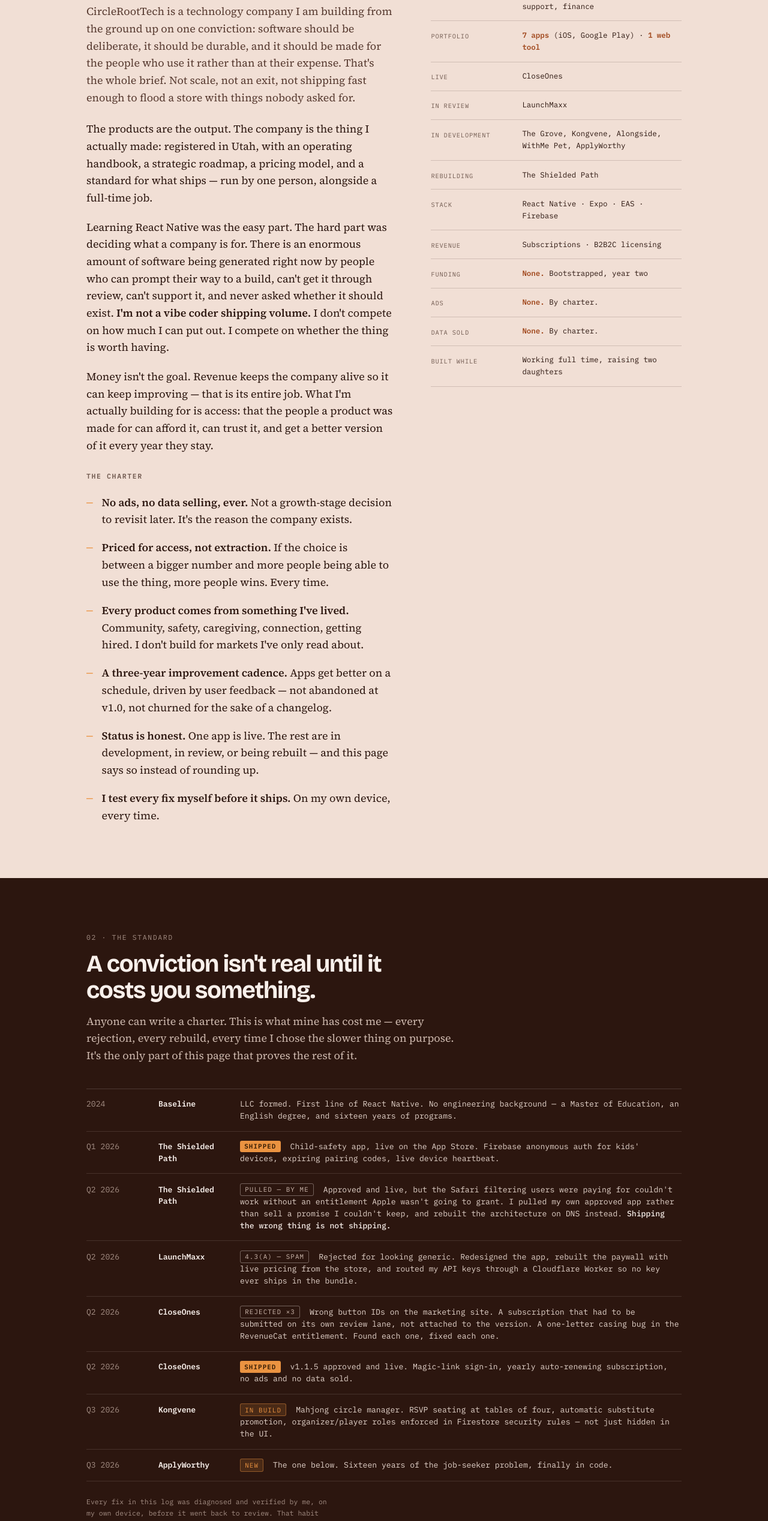
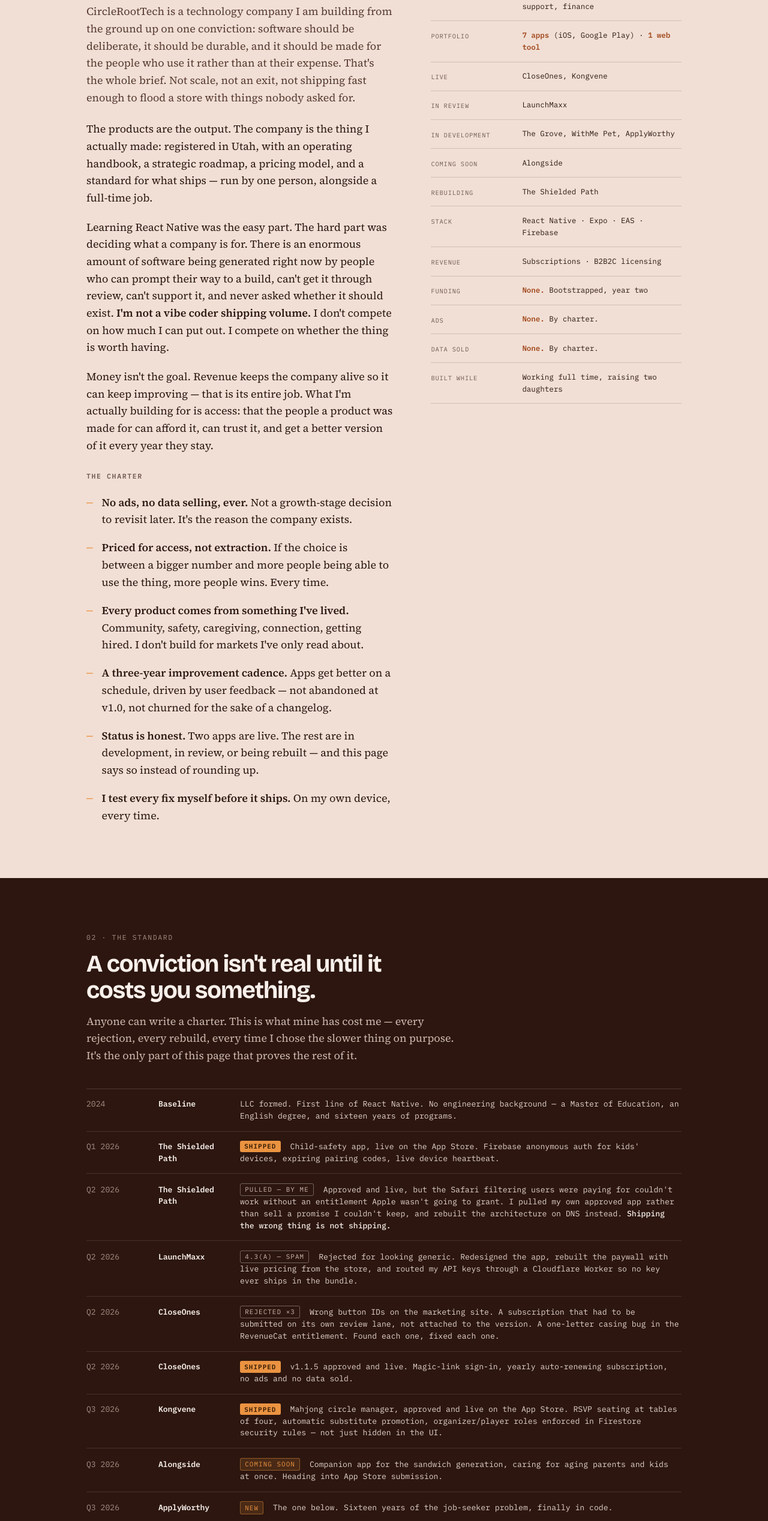
Before and after one commit to maribella83/circleroottech.github.io, a plain HTML site: page index.html in a window 1280 px wide. Shown: the part 1041-3577 px from the top of the page at 60% size. Drawn offline with nearby package versions, Linux system fonts and the light colour scheme.

Commit message:
Update index.html

```diff
--- a/index.html
+++ b/index.html
@@ -92,7 +92,7 @@
           <li><b>Priced for access, not extraction.</b> If the choice is between a bigger number and more people being able to use the thing, more people wins. Every time.</li>
           <li><b>Every product comes from something I've lived.</b> Community, safety, caregiving, connection, getting hired. I don't build for markets I've only read about.</li>
           <li><b>A three-year improvement cadence.</b> Apps get better on a schedule, driven by user feedback — not abandoned at v1.0, not churned for the sake of a changelog.</li>
-          <li><b>Status is honest.</b> One app is live. The rest are in development, in review, or being rebuilt — and this page says so instead of rounding up.</li>
+          <li><b>Status is honest.</b> Two apps are live. The rest are in development, in review, or being rebuilt — and this page says so instead of rounding up.</li>
           <li><b>I test every fix myself before it ships.</b> On my own device, every time.</li>
         </ul>
       </div>
@@ -102,9 +102,10 @@
         <div><dt>Founded</dt><dd>2024</dd></div>
         <div><dt>Headcount</dt><dd><b>1</b> — founder, engineer, designer, support, finance</dd></div>
         <div><dt>Portfolio</dt><dd><b>7 apps</b> (iOS, Google Play) &middot; <b>1 web tool</b></dd></div>
-        <div><dt>Live</dt><dd>CloseOnes</dd></div>
+        <div><dt>Live</dt><dd>CloseOnes, Kongvene</dd></div>
         <div><dt>In review</dt><dd>LaunchMaxx</dd></div>
-        <div><dt>In development</dt><dd>The Grove, Kongvene, Alongside, WithMe Pet, ApplyWorthy</dd></div>
+        <div><dt>In development</dt><dd>The Grove, WithMe Pet, ApplyWorthy</dd></div>
+        <div><dt>Coming soon</dt><dd>Alongside</dd></div>
         <div><dt>Rebuilding</dt><dd>The Shielded Path</dd></div>
         <div><dt>Stack</dt><dd>React Native &middot; Expo &middot; EAS &middot; Firebase</dd></div>
         <div><dt>Revenue</dt><dd>Subscriptions &middot; B2B2C licensing</dd></div>
@@ -161,7 +162,12 @@
         <div class="row">
           <span class="row__date">Q3 2026</span>
           <span class="row__app">Kongvene</span>
-          <span class="row__what"><span class="verdict v-live">In build</span> Mahjong circle manager. RSVP seating at tables of four, automatic substitute promotion, organizer/player roles enforced in Firestore security rules — not just hidden in the UI.</span>
+          <span class="row__what"><span class="verdict v-ship">Shipped</span> Mahjong circle manager, approved and live on the App Store. RSVP seating at tables of four, automatic substitute promotion, organizer/player roles enforced in Firestore security rules — not just hidden in the UI.</span>
+        </div>
+        <div class="row">
+          <span class="row__date">Q3 2026</span>
+          <span class="row__app">Alongside</span>
+          <span class="row__what"><span class="verdict v-live">Coming soon</span> Companion app for the sandwich generation, caring for aging parents and kids at once. Heading into App Store submission.</span>
         </div>
         <div class="row">
           <span class="row__date">Q3 2026</span>
@@ -201,20 +207,21 @@
 
         <article class="card">
           <div class="card__top">
+            <h3 class="card__name">Kongvene</h3>
+            <span class="status status--live">Live</span>
+          </div>
+          <p class="card__what">Mahjong circle management — RSVPs, seating, substitutes, host rotation, dues. Built for a game I actually play.</p>
+          <a class="card__site" href="https://apps.apple.com/us/app/kongvene/id6795776130">Get Kongvene on the App Store &rarr;</a>
+          <p class="card__meta">React Native &middot; Firestore rules &middot; role-based access</p>
+        </article>
+
+        <article class="card">
+          <div class="card__top">
             <h3 class="card__name">ApplyWorthy</h3>
             <span class="status status--build">In development</span>
           </div>
           <p class="card__what">Not an app — a web tool for organizations. Pre-application ATS friction detector, licensed to workforce-development programs.</p>
           <p class="card__meta">Node &middot; ATS profile engine &middot; B2B2C</p>
-        </article>
-
-        <article class="card">
-          <div class="card__top">
-            <h3 class="card__name">Kongvene</h3>
-            <span class="status status--build">In development</span>
-          </div>
-          <p class="card__what">Mahjong circle management — RSVPs, seating, substitutes, host rotation, dues. Built for a game I actually play.</p>
-          <p class="card__meta">React Native &middot; Firestore rules &middot; role-based access</p>
         </article>
 
         <article class="card">
@@ -248,7 +255,7 @@
         <article class="card">
           <div class="card__top">
             <h3 class="card__name">Alongside</h3>
-            <span class="status status--build">In development</span>
+            <span class="status status--build">Coming soon</span>
           </div>
           <p class="card__what">A companion for the sandwich generation — caring for aging parents and kids at the same time. Calm authority, on purpose.</p>
           <p class="card__meta">AsyncStorage &middot; milestone guide &middot; slate-blue system</p>
```
